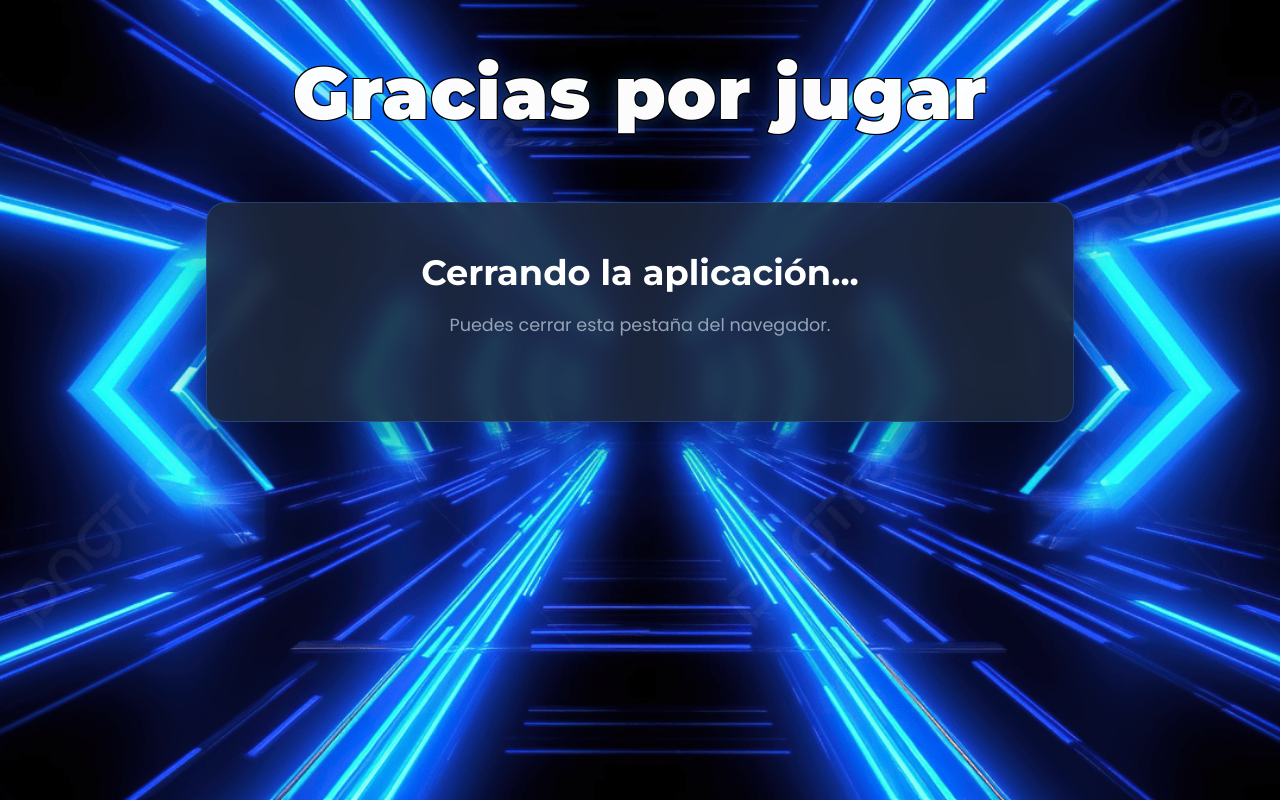
After one commit to FalconLD/QQSM, a Django app: page /shutdown/ in a window 1280 px wide. The commit adds this page. Run offline with Django 5.2, Linux system fonts and the light colour scheme.

Commit message:
Ultimos cambios

```diff
--- a/game/templates/game/home.html
+++ b/game/templates/game/home.html
@@ -10,7 +10,9 @@
     <div style="display: flex; flex-direction: column; gap: 1rem; width: 100%; max-width: 400px;">
         <a href="{% url 'play' %}" class="btn btn-primary">Iniciar Juego</a>
         <a href="{% url 'manage_questions' %}" class="btn btn-secondary">Gestionar Preguntas</a>
-        <a href="javascript:void(0);" onclick="window.close();" class="btn btn-danger">Salir</a>
+
+        <!-- ESTE ES EL BOTÓN MODIFICADO: AHORA APAGA EL SERVIDOR -->
+        <a href="{% url 'shutdown' %}" class="btn btn-danger">Salir</a>
     </div>
 </div>
 {% endblock %}
--- /dev/null
+++ b/game/templates/game/shutdown_page.html
@@ -0,0 +1,22 @@
+{% load static %}
+<!doctype html>
+<html lang="es">
+<head>
+    <meta charset="utf-8">
+    <meta name="viewport" content="width=device-width, initial-scale=1">
+    <title>Saliendo...</title>
+    <link rel="preconnect" href="https://fonts.googleapis.com">
+    <link rel="preconnect" href="https://fonts.gstatic.com" crossorigin>
+    <link href="https://fonts.googleapis.com/css2?family=Montserrat:wght@700;900&family=Poppins:wght@400;500;600;700&display=swap" rel="stylesheet">
+    <link rel="stylesheet" href="{% static 'game/css/styles.css' %}">
+</head>
+<body>
+    <div class="container">
+        <h1 class="display-4">Gracias por jugar</h1>
+        <div class="card main-menu-card">
+            <h2>Cerrando la aplicación...</h2>
+            <p class="lead">Puedes cerrar esta pestaña del navegador.</p>
+        </div>
+    </div>
+</body>
+</html>
--- a/game/urls.py
+++ b/game/urls.py
@@ -8,6 +8,7 @@
     path('manage/add/', views.add_question, name='add_question'),
     path('manage/edit/<int:pk>/', views.edit_question, name='edit_question'),
     path('manage/delete/<int:pk>/', views.delete_question, name='delete_question'),
+    path('shutdown/', views.shutdown_server, name='shutdown'),
 
     # URLs del juego
     path('play/', views.play, name='play'),
--- a/game/views.py
+++ b/game/views.py
@@ -2,6 +2,11 @@
 from .models import Question
 from .forms import QuestionForm
 from django.contrib import messages
+import os
+import platform
+from django.http import HttpResponse
+from django.template import loader
+import threading
 
 # --- Vistas del Menú y Gestión ---
 
@@ -104,3 +109,20 @@
     else:
         # Respuesta incorrecta
         return render(request, 'game/game_over.html', {'correct_answer': question.get_correct_answer_display(), 'score': request.session.get('score', 0)})
+
+
+def shutdown_server(request):
+    """
+    Muestra una página de despedida y luego apaga el servidor en un hilo separado.
+    """
+    def kill_server():
+        # Espera un segundo para dar tiempo a que la respuesta HTML se envíe
+        threading.Timer(1.0, os.system, args=["taskkill /F /IM python.exe"]).start()
+
+    if platform.system() == "Windows":
+        # Inicia el proceso de apagado en segundo plano
+        kill_server()
+
+    # Carga y renderiza la plantilla de despedida
+    template = loader.get_template('game/shutdown_page.html')
+    return HttpResponse(template.render({}, request))
```
Also changed, not shown: game/static/game/images/ackground.jpg (deleted), game/static/game/images/backgroun.jpg (deleted).
